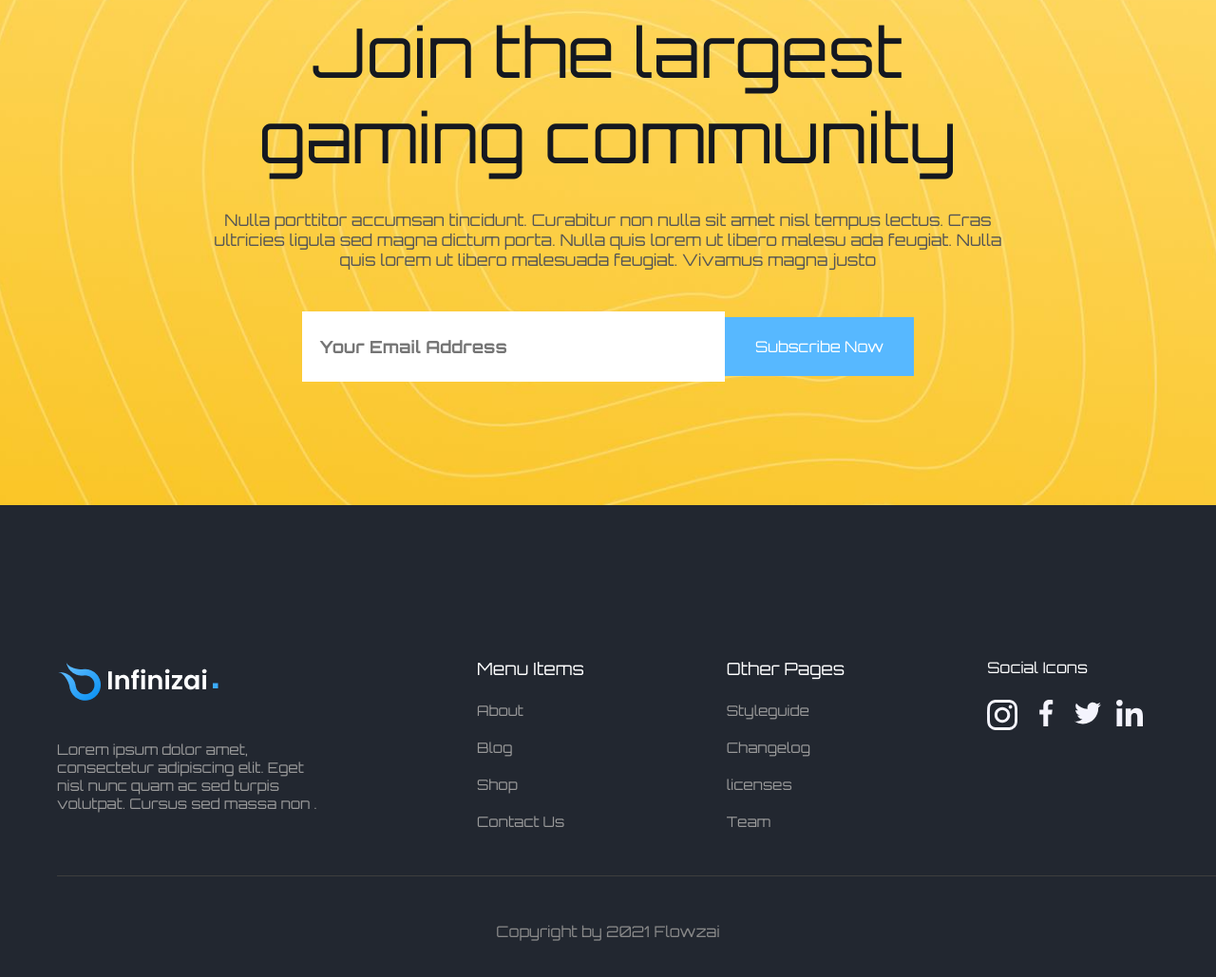
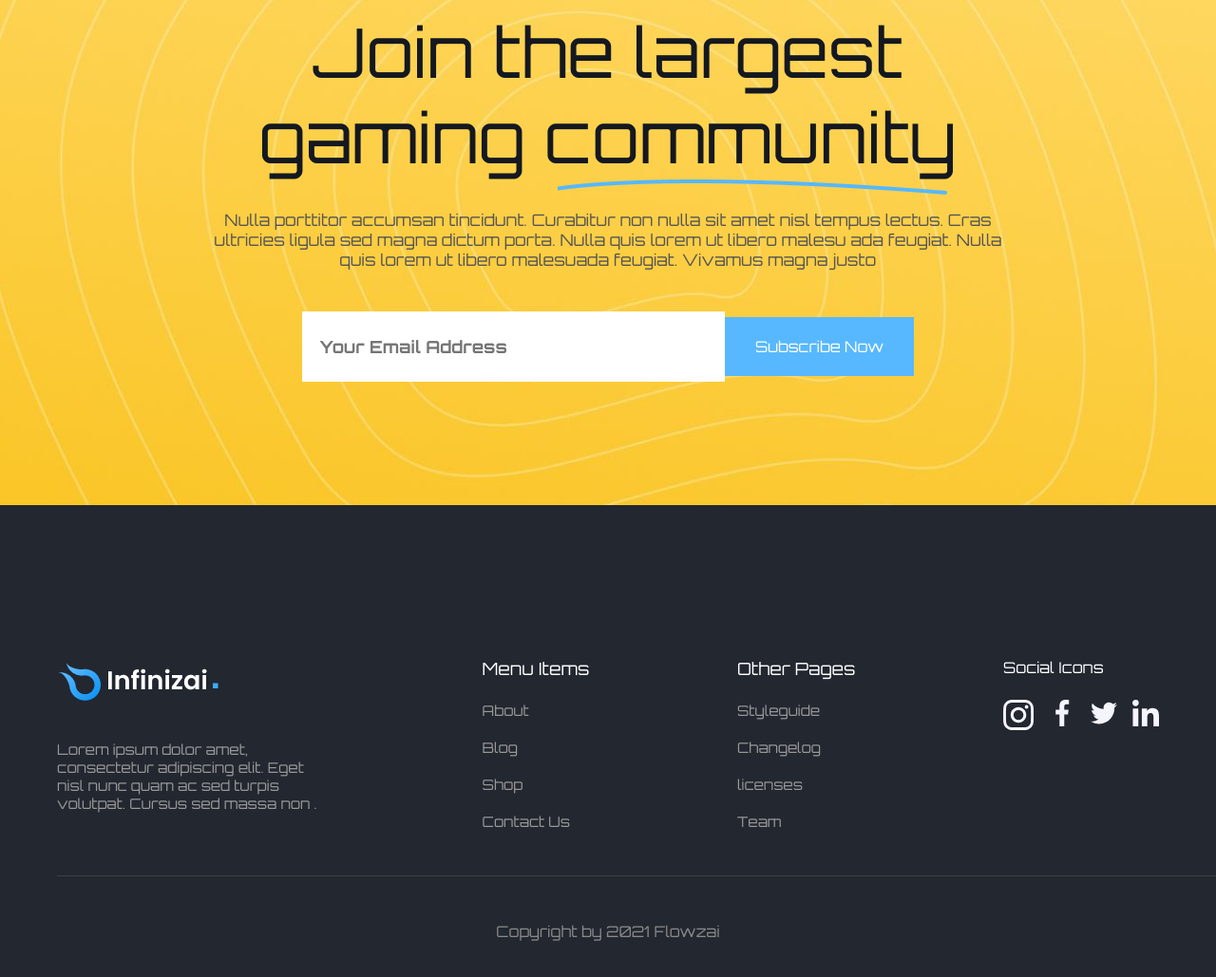
Before and after one commit to Andrey-hdsh/infinizai-mockup, a website built with Parcel: page src/index.html in a window 1280 px wide. Shown: the part 7421-8450 px from the top of the page at 95% size. Built offline with nearby package versions, Linux system fonts and the light colour scheme.

Commit message:
fix line community and footer

```diff
--- a/src/index.css
+++ b/src/index.css
@@ -529,6 +529,13 @@
   margin: auto;
   max-width: 847px;
   text-align: center;
+  position: relative;
+}
+
+.community-container img {
+  position: absolute;
+  top: 180px;
+  left: 370px;
 }
 
 .community h3 {
@@ -588,7 +595,8 @@
 
 .footer-container {
   display: flex;
-  gap: 150px;
+  /* gap: 150px; */
+  justify-content: space-between;
 }
 
 .footer-logo-block {
--- a/src/index.html
+++ b/src/index.html
@@ -230,6 +230,7 @@ nec donec in morbi pulvinar. Enim non pulvinar neque.
           <section class="community">
             <div class="community-container">
               <h3>Join the largest gaming community</h3>
+              <img src="./image/line-community.png">
               <p>
                 Nulla porttitor accumsan tincidunt. Curabitur non nulla sit amet
                 nisl tempus lectus. Cras ultricies ligula sed magna dictum porta.
```
Also changed, not shown: src/image/line-community.png (added).
